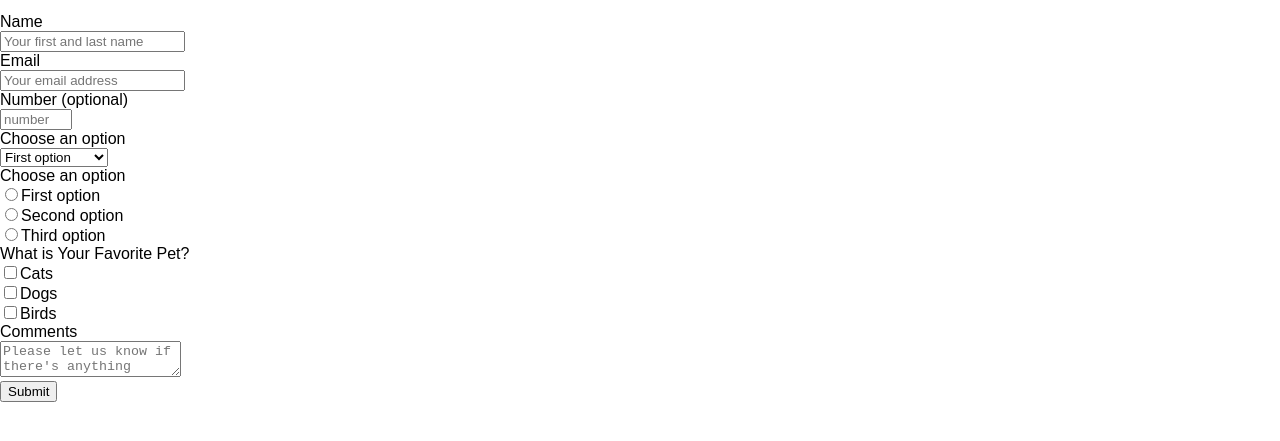
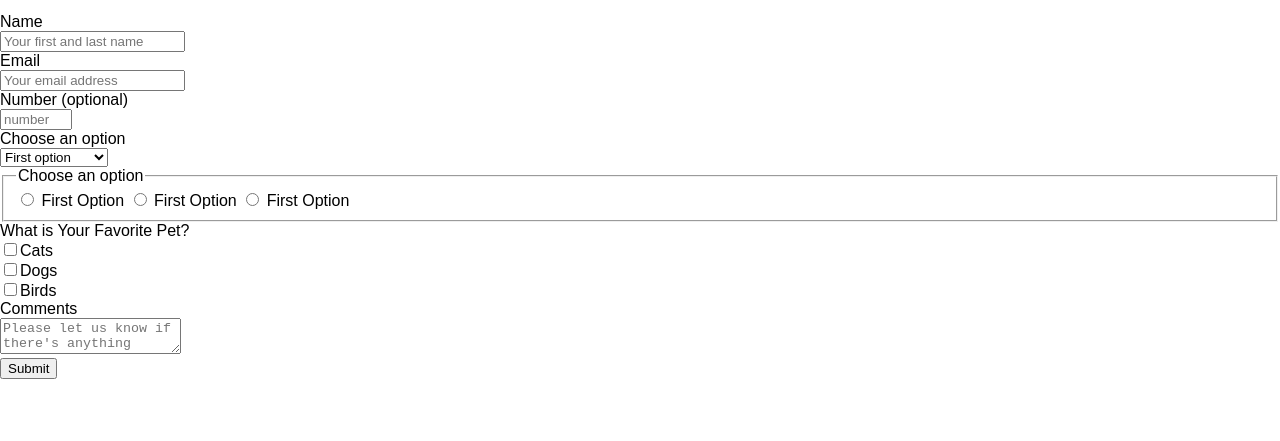
Before and after one commit to alexkaeh/responsive-web-design, a plain HTML site: page index.html in a window 1280 px wide. Shown: the part 101-542 px from the top of the page. Drawn offline with Linux system fonts and the light colour scheme.

Commit message:
Complete index.html

```diff
--- a/index.html
+++ b/index.html
@@ -17,16 +17,16 @@
     <!-- Your content goes here -->
     <div>
       <h1 id="title">Survey Form</h1>
-      <p>Please fill out this survey with your information. Required fields are marked with an *asterisk</p>
+      <p id="description">Please fill out this survey with your information. Required fields are marked with an *asterisk</p>
       <form id="survey-form">
         <div>
           <label id="name-label">Name</label><br>
-          <input id="name" type="text" placeholder="Your first and last name" />
+          <input id="name" type="text" placeholder="Your first and last name" required />
         </div>
 
         <div>
           <label id="email-label">Email</lable><br>
-          <input id="email" placeholder="Your email address" />
+          <input id="email" type="email" placeholder="Your email address" required />
         </div>
 
         <div>
@@ -44,10 +44,15 @@
         </div>
 
         <div>
-          <label id="radio-label">Choose an option</label><br>
-          <input type="radio" value="first">First option<br>
-          <input type="radio" value="second">Second option</input><br>
-          <input type="radio" value="third">Third option</input>
+          <fieldset>
+            <legend id="radio-label">Choose an option</legend>
+            <input type="radio" name="radio" value="first" />
+            <label id="radio-first">First Option</label>
+            <input type="radio" name="radio" value="second" />
+            <label id="radio-first">First Option</label>
+            <input type="radio" name="radio" value="third" />
+            <label id="radio-first">First Option</label>
+          </fieldset>
         </div>
 
         <div>
```
